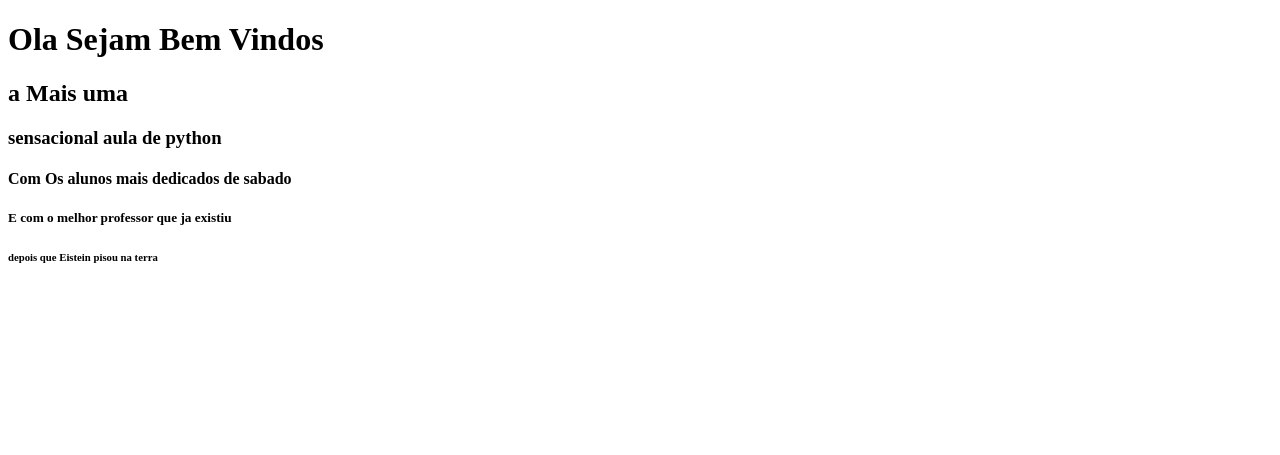
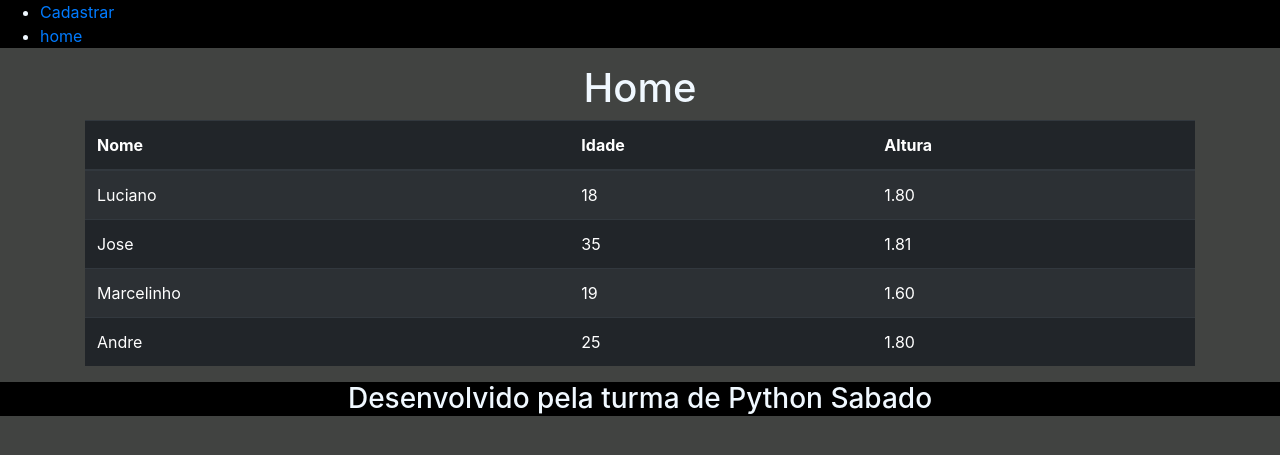
Before and after one commit to AndreSoftwareTech/TechTonic, a Flask app: page / in a window 1280 px wide. Shown: the top 455 px of the page. Run offline with Flask 3, Linux system fonts and the light colour scheme; some libraries are stand-ins or nearby versions.

Commit message:
Subindo codigo flask

```diff
--- a/main.py
+++ b/main.py
@@ -1,10 +1,24 @@
 from flask import Flask, render_template
+from pessoa import Pessoa
 
+# Importacao e ultilizacao da nossa clase pessoa
+pessoa1 = Pessoa("Luciano", "18", "1.80")
+pessoa2 = Pessoa("Jose", "35", "1.81")
+pessoa3 = Pessoa("Marcelinho", "19", "1.60")
+pessoa4 = Pessoa("Andre", "25", "1.80")
+
+lista = [pessoa1, pessoa2, pessoa3, pessoa4]
+
+
+# tudo que depende do nosso framework, deve estar abaixo do objeto da classe Flask
 app = Flask(__name__)
 
 @app.route("/")
 def inicio():
-    return render_template('index.html')
+    return render_template('index.html', titulo = 'Home', pessoas = lista)
 
+@app.route('/novo')
+def criar():
+    return render_template('novo.html', titulo = "Formulario de cadastro")
 
 app.run(debug=True)
--- /dev/null
+++ b/pessoa.py
@@ -0,0 +1,5 @@
+class Pessoa:
+    def __init__(self, nome, idade, altura):
+        self.nome = nome
+        self.idade = idade
+        self.altura = altura
--- /dev/null
+++ b/static/style.css
@@ -0,0 +1,21 @@
+body{
+    background-color: rgb(65, 67, 65);
+    color: aliceblue;
+}
+
+header{
+    background-color: black;
+}
+
+
+footer{
+    background-color: black;
+    text-align: center;
+}
+h1{
+    text-align: center;
+}
+#logo img{
+    width: 100px;
+
+}
--- a/templates/index.html
+++ b/templates/index.html
@@ -1,18 +1,25 @@
-<!DOCTYPE html>
+{% extends "template.html" %}
+{%block conteudo%}
 
-<html lang="pt-Br">
-<head>
-    <meta charset="UTF-8">
-    <meta http-equiv="X-UA-Compatible" content="IE=edge">
-    <meta name="viewport" content="width=device-width, initial-scale=1.0">
-    <title>TechTonic</title>
-</head>
-<body>
-    <h1>Ola Sejam Bem Vindos </h1>
-    <h2>a Mais uma</h2>
-    <h3>sensacional aula de python</h3>
-    <h4>Com Os alunos mais dedicados de sabado</h4>
-    <h5>E com o melhor professor que ja existiu</h5>
-    <h6>depois que Eistein pisou na terra</h6>
-</body>
-</html>
+    <table class="table table-striped table-dark">
+
+        <thead>
+            <tr>
+                <th>Nome</th>
+                <th>Idade</th>
+                <th>Altura</th>
+            </tr>
+        </thead>
+
+        <tbody>
+            {% for pessoa in pessoas %}
+            <tr>
+                <td>{{pessoa.nome}}</td>
+                <td>{{pessoa.idade}}</td>
+                <td>{{pessoa.altura}}</td>
+            </tr>
+            {% endfor %}
+        </tbody>
+
+    </table>
+{%endblock%}
--- /dev/null
+++ b/templates/template.html
@@ -0,0 +1,58 @@
+<!DOCTYPE html>
+<html lang="pt-Br" >
+
+<head>
+    <meta charset="UTF-8">
+    <meta http-equiv="X-UA-Compatible" content="IE=edge">
+    <meta name="viewport" content="width=device-width, initial-scale=1.0">
+
+    <link rel="stylesheet" href="https://stackpath.bootstrapcdn.com/bootstrap/4.1.3/css/bootstrap.min.css" integrity="sha384-MCw98/SFnGE8fJT3GXwEOngsV7Zt27NXFoaoApmYm81iuXoPkFOJwJ8ERdknLPMO" crossorigin="anonymous">
+
+
+    <link rel=" stylesheet "  href=" {{ url_for('static', filename='style.css') }} ">
+
+    <title>TechTonic</title>
+
+</head>
+
+<body>
+
+    <header>
+
+        <ul>
+                <li>
+                    <a href="/novo">Cadastrar</a>
+                </li>
+
+                <li>
+                    <a href="/">home</a>
+                </li>
+        </ul>
+    </header>
+
+    <div class="container">
+
+        <div class="page-header">
+            <h1>
+                {{ titulo }}
+            </h1>
+         </div>
+
+        {%block conteudo%}
+
+        {%endblock%}
+
+    </div>
+
+
+
+    <footer>
+        <h3>Desenvolvido pela turma de Python Sabado</h3>
+    </footer>
+
+    <script src="https://code.jquery.com/jquery-3.3.1.slim.min.js" integrity="sha384-q8i/X+965DzO0rT7abK41JStQIAqVgRVzpbzo5smXKp4YfRvH+8abtTE1Pi6jizo" crossorigin="anonymous"></script>
+    <script src="https://cdnjs.cloudflare.com/ajax/libs/popper.js/1.14.3/umd/popper.min.js" integrity="sha384-ZMP7rVo3mIykV+2+9J3UJ46jBk0WLaUAdn689aCwoqbBJiSnjAK/l8WvCWPIPm49" crossorigin="anonymous"></script>
+    <script src="https://stackpath.bootstrapcdn.com/bootstrap/4.1.3/js/bootstrap.min.js" integrity="sha384-ChfqqxuZUCnJSK3+MXmPNIyE6ZbWh2IMqE241rYiqJxyMiZ6OW/JmZQ5stwEULTy" crossorigin="anonymous"></script>
+
+</body>
+</html>
```
Also changed, not shown: templates/novo.html (added, +28 -0 lines), img/logo.png (added), 2 other files.
